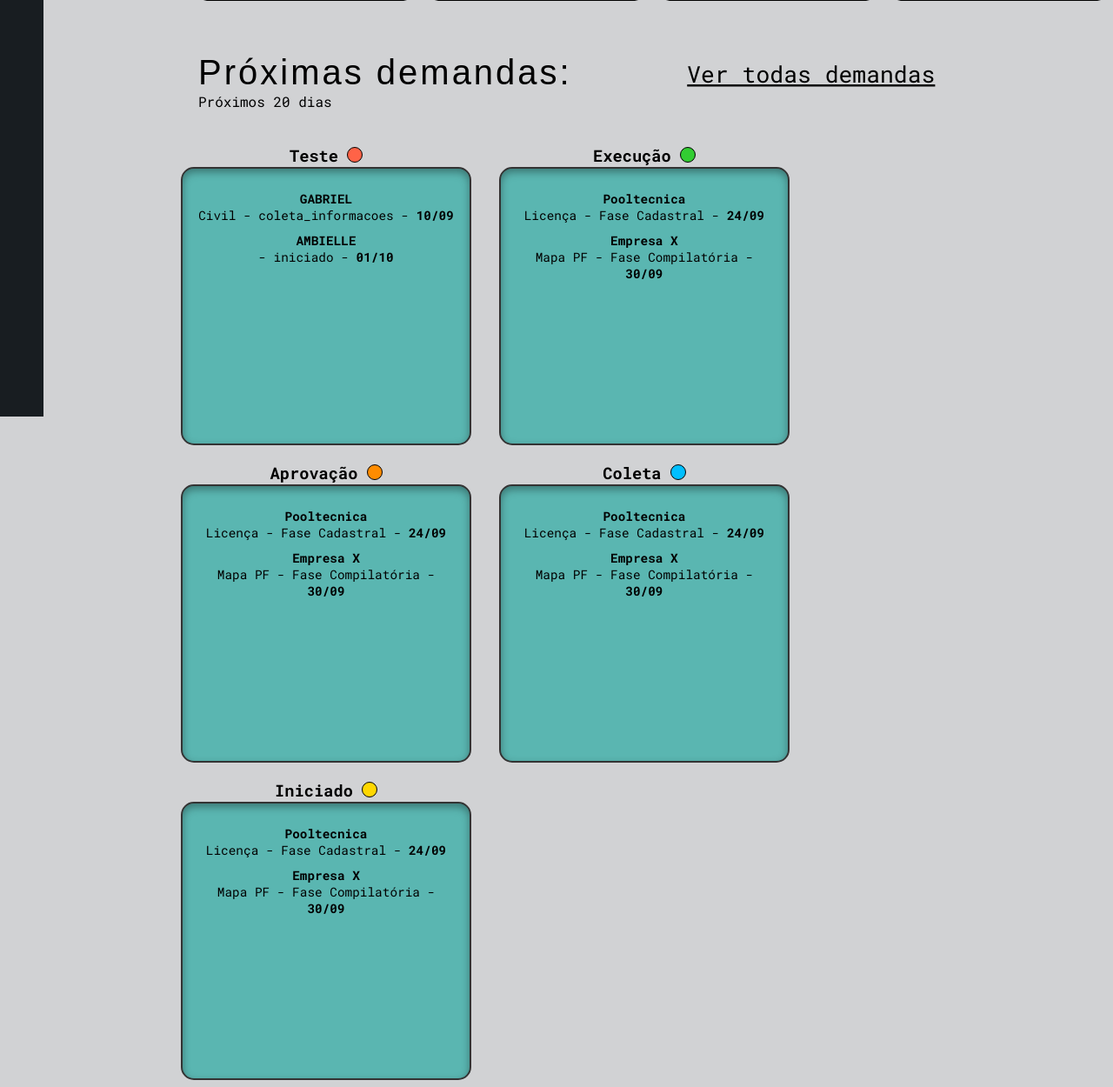
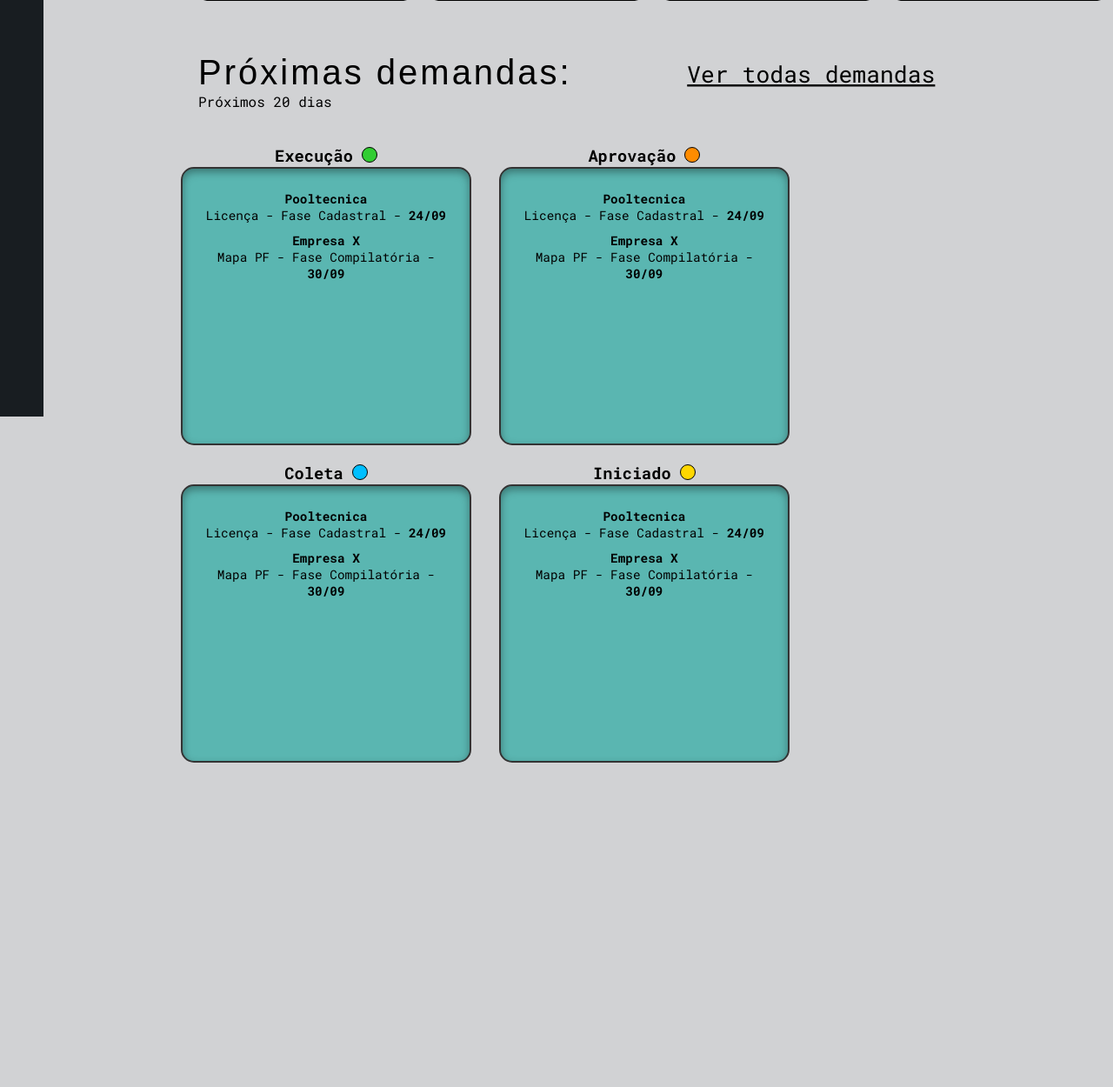
Before and after one commit to Gabr1elaugus700/Ambielle, a Django app: page /ambielle/ in a window 1280 px wide. Shown: the part 321-1571 px from the top of the page at 87% size. After the commit the page ends 1198 px from the top, so only its background shows below. Run offline with Django 5.2, Linux system fonts and the light colour scheme; data comes from the database, SQL or seed files in the repository; some web fonts are replaced.

Commit message:
Correção

```diff
--- a/workflow/templates/workflow/home.html
+++ b/workflow/templates/workflow/home.html
@@ -55,23 +55,6 @@
 
 
     <div class="demand-cards-wrapper">
-        <div class="demand-cards-status">
-          <div class="status">
-            <h3>Teste <svg xmlns="http://www.w3.org/2000/svg" width="18" height="18" viewBox="0 0 18 18" fill="none">
-                <circle cx="9" cy="9" r="8.5" fill="tomato" stroke="black"/>
-            </h3>
-          </div>
-            <div class="demand-card">
-                {% for alerta in alerta_tarefas %}
-                <p><strong>{{ alerta.cliente|upper }}</strong><br>{{ alerta.tipo_servico }} - {{ alerta.status }} - <strong>{{ alerta.prazo_final|date:"d/m" }}</strong></p>
-
-                {% empty %}
-                <tr>
-                  <td colspan="3">Nenhuma Tarefa Pendente nos próximos 20 dias.</td>
-                </tr>
-                {% endfor %}
-            </div>
-        </div>
 
         <div class="demand-cards-status">
           <div class="status">
```
